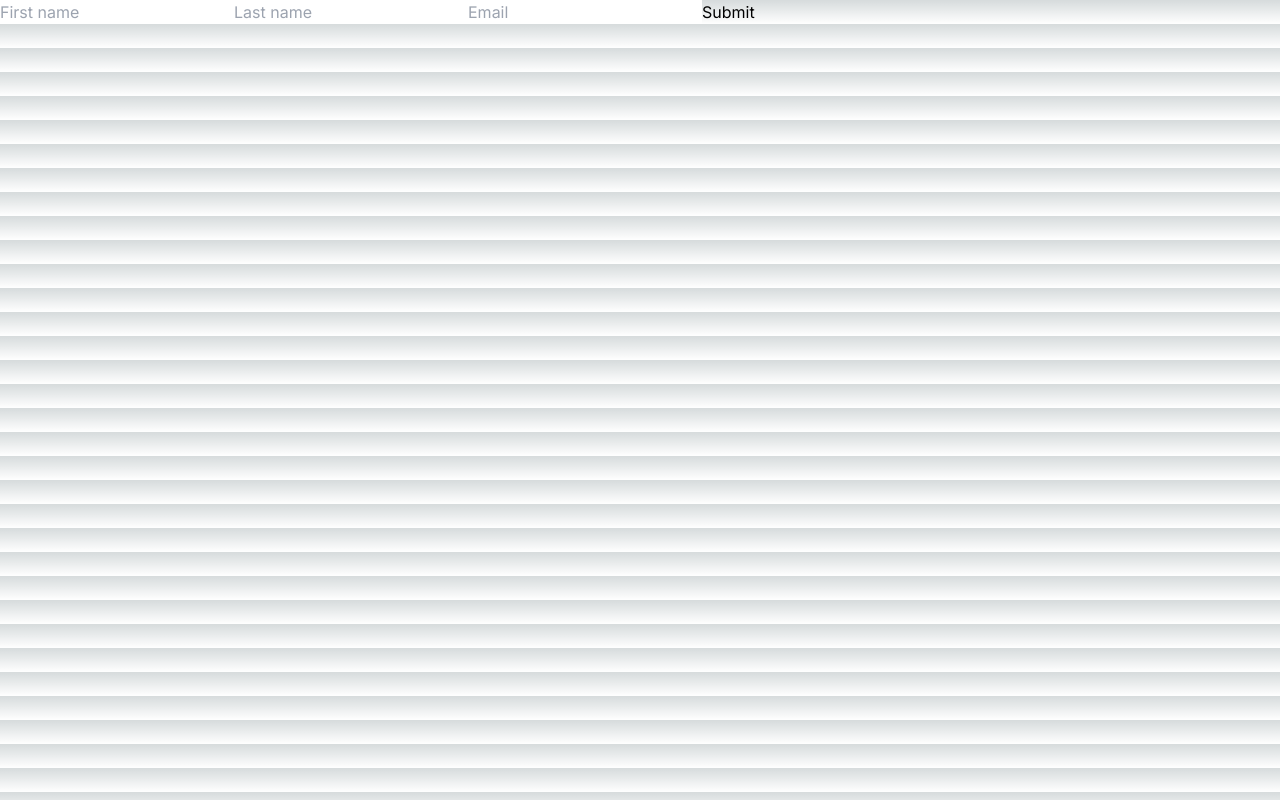
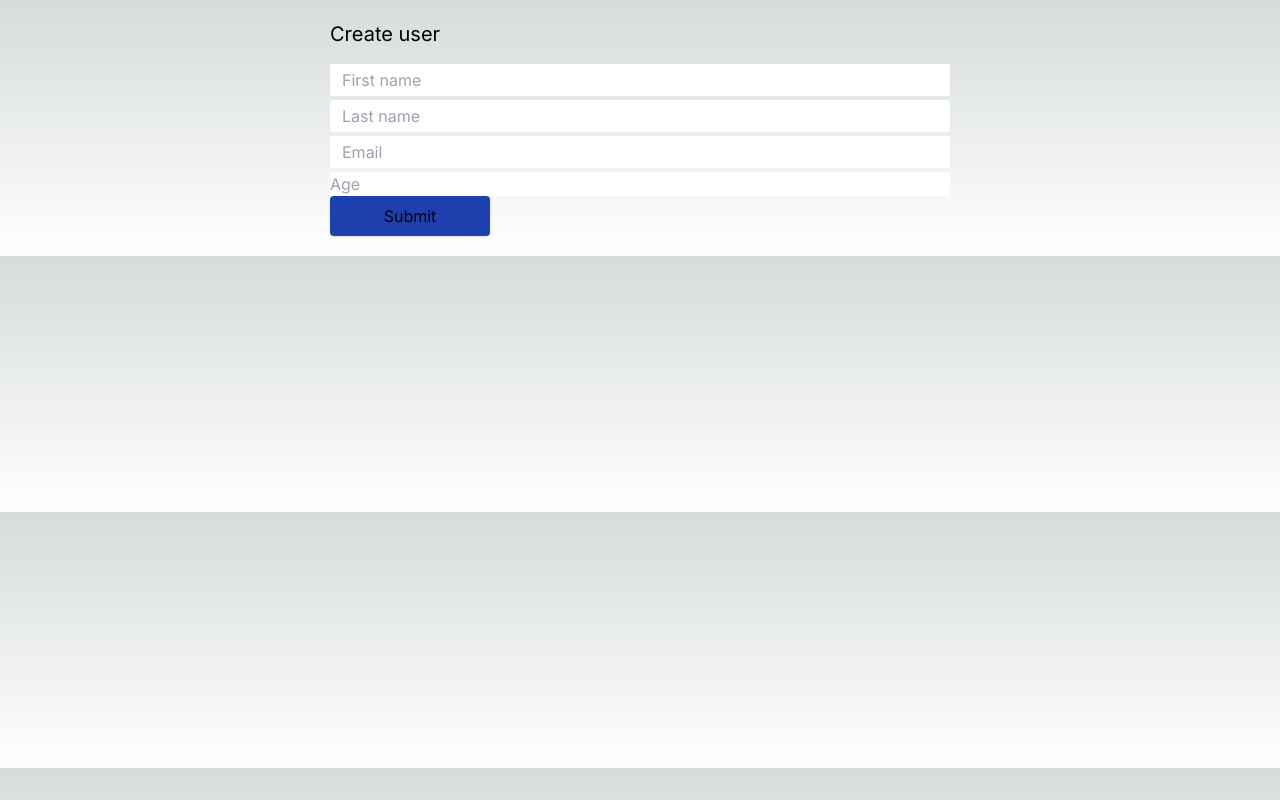
Before and after one commit to YokySantiago/op-react, a Next.js app: page / in a window 1280 px wide. Built offline with nearby package versions, Linux system fonts and the light colour scheme.

Commit message:
Added styles

```diff
--- a/src/app/page.jsx
+++ b/src/app/page.jsx
@@ -1,11 +1,11 @@
 'use client'
 
-import { useForm } from "react-hook-form";
+import { useForm, Controller } from "react-hook-form";
 
 import Input from '../components/Input'
 
 export default function Home({children}) {
-  const { register, handleSubmit, formState } = useForm()
+  const { register, handleSubmit, formState, control } = useForm()
 
   console.log(formState)
 
@@ -13,13 +13,31 @@ export default function Home({children}) {
     console.log(data)
   }
 
+  const renderAgeField = ({
+    field: { onChange, onBlur, value, name, ref },
+    fieldState: { invalid, isTouched, isDirty, error },
+    formState,
+  }) => {
     return (
-    <div>
-      <form onSubmit={handleSubmit(onSubmit)} >
+      <input
+        type="number"
+        placeholder="Age"
+        className="text-black"
+        value={value}
+        onChange={onChange}
+        ref={ref}
+        />
+    )
+  }
+
+  return (
+    <div className="flex justify-center p-5">
+      <div className="flex flex-col w-2/4">
+        <h2 className="mb-4 text-xl">Create user</h2>
+        <form onSubmit={handleSubmit(onSubmit)} className="grid">
           <Input
             type="text"
             placeholder="First name"
-          className="text-black"
             {...register("firstName", {
               required: true,
             })}
@@ -28,7 +46,6 @@ export default function Home({children}) {
           <Input
             type="text"
             placeholder="Last name"
-          className="text-black"
             {...register("lastName", {
               required: true,
             })}
@@ -37,14 +54,20 @@ export default function Home({children}) {
           <Input
             type="text"
             placeholder="Email"
-          className="text-black"
             {...register("email", {
               required: true,
             })}
             errors={formState.errors}
             />
-        <input type="submit" />
+          <Controller
+            name="age"
+            control={control}
+            defaultValue={''}
+            render={renderAgeField}
+            />
+          <input type="submit" className="bg-blue-800 w-40 p-2 rounded shadow cursor-pointer" />
         </form>
+      </div>
     </div>
   )
 }
--- a/src/components/Input.jsx
+++ b/src/components/Input.jsx
@@ -3,8 +3,8 @@ import React, { forwardRef } from 'react';
 const Input = forwardRef(({ errors, ...props }, ref) => {
   return (
     <>
-      <input {...props} ref={ref}/>
-      {errors[props.name] && <span>This field is required</span>}
+      <input {...props} className={`py-1 px-3 mb-1 rounded-sm text-black ${props.className || ''}`} ref={ref}/>
+      {errors[props.name] && <span className='mb-3'>This field is required</span>}
     </>
   )
 });
```
Lines whose indentation alone changed are shown as unchanged.
